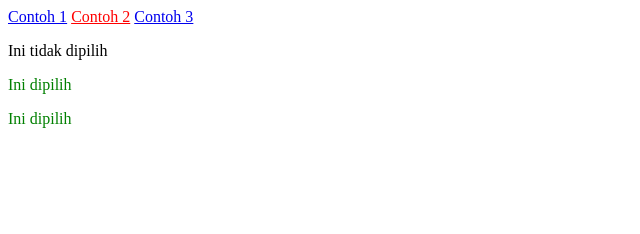
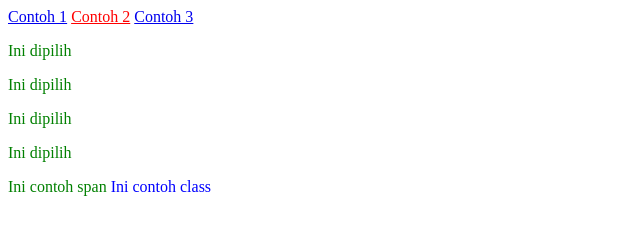
Before and after one commit to pardana/iapptech-css-dasar, a plain HTML site: page attribute.html in a window 1280 px wide. Shown: the whole page, without its empty margins (0-640 px from the left). Drawn offline with Linux system fonts and the light colour scheme.

Commit message:
add: attribute selector

```diff
--- a/attribute.html
+++ b/attribute.html
@@ -9,8 +9,12 @@
         color: red;
       }
 
-      p[title|="belajar"] {
+      [title*="belajar"] {
         color: green;
+      }
+
+      .article[title*="belajar"] {
+        color: blue;
       }
     </style>
   </head>
@@ -20,8 +24,12 @@
     <a href="#" target="_blank">Contoh 2</a>
     <a href="#" target="_parent">Contoh 3</a>
 
-    <p title="belajar coding">Ini tidak dipilih</p>
+    <p title="belajar coding">Ini dipilih</p>
     <p title="belajar">Ini dipilih</p>
     <p title="belajar-coding">Ini dipilih</p>
+    <p title="coding css belajar">Ini dipilih</p>
+
+    <span title="belajar">Ini contoh span</span>
+    <span class="article" title="belajar">Ini contoh class</span>
   </body>
 </html>
```
